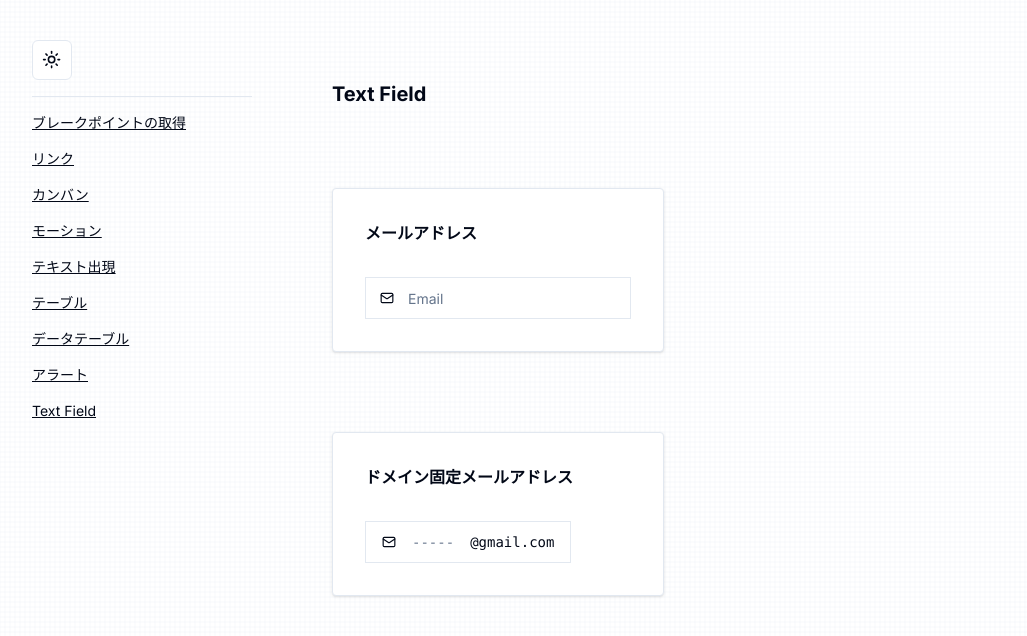
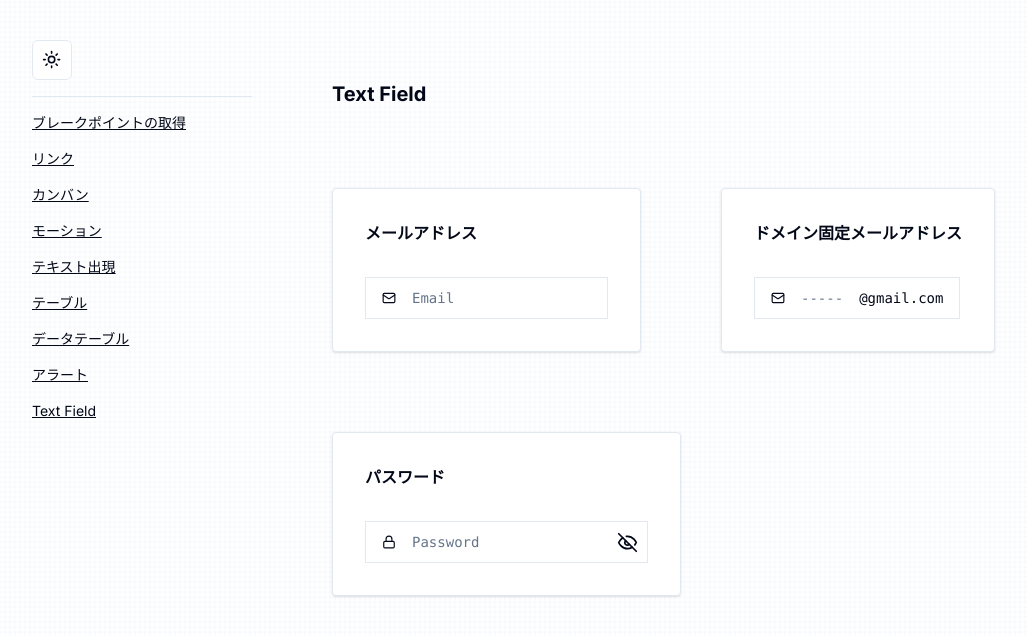
Before and after one commit to issnoj/expt-tailwind, a Next.js app: page /text-field in a window 1280 px wide. Shown: the top 636 px of the page, without its empty margins (8-1035 px from the left). Built offline with nearby package versions, Linux system fonts and the light colour scheme.

Commit message:
add input password

```diff
--- /dev/null
+++ b/components/text-field/input-password-sample.tsx
@@ -0,0 +1,68 @@
+'use client';
+
+import { useForm } from 'react-hook-form';
+import { zodResolver } from '@hookform/resolvers/zod';
+import { z } from 'zod';
+import {
+  Form,
+  FormControl,
+  FormField,
+  FormItem,
+  FormMessage,
+} from '@/components/ui/form';
+import { useState } from 'react';
+import { InputPassword } from '@/components/ui/text-field/input-password';
+
+const FormSchema = z.object({
+  password: z
+    .string()
+    .min(8, {
+      message: '8文字以上で入力してください',
+    })
+    .regex(/^(?=.*[a-z])(?=.*[A-Z])(?=.*\d)[a-zA-Z\d-_/*+.,!#$%&()~|]{8,}$/, {
+      message: '半角英数字・大文字・小文字を全て含めてください',
+    }),
+});
+
+export const InputPasswordSample = () => {
+  const [loading, setLoading] = useState(false);
+  const form = useForm<z.infer<typeof FormSchema>>({
+    resolver: zodResolver(FormSchema),
+    defaultValues: {
+      password: '',
+    },
+  });
+
+  const onSubmit = (data: z.infer<typeof FormSchema>) => {
+    console.log(data);
+    setLoading(true);
+    setTimeout(() => {
+      setLoading(false);
+    }, 1000);
+  };
+
+  return (
+    <div>
+      <Form {...form}>
+        <form
+          className="space-y-4"
+          noValidate
+          onSubmit={form.handleSubmit(onSubmit)}
+        >
+          <FormField
+            control={form.control}
+            name="password"
+            render={({ field }) => (
+              <FormItem>
+                <FormControl>
+                  <InputPassword disabled={loading} {...field} />
+                </FormControl>
+                <FormMessage />
+              </FormItem>
+            )}
+          />
+        </form>
+      </Form>
+    </div>
+  );
+};
--- a/components/text-field/text-field-page.tsx
+++ b/components/text-field/text-field-page.tsx
@@ -2,15 +2,21 @@ import { Content } from '@/components/ui/content';
 import { Board } from '@/components/ui/board';
 import { InputEmailSample } from '@/components/text-field/input-email-sample';
 import { InputEmailFixedDomainSample } from '@/components/text-field/input-email-fixed-domain-sample';
+import { InputPasswordSample } from '@/components/text-field/input-password-sample';
 
 export const TextFieldPage = () => {
   return (
     <Content title={'Text Field'}>
-      <Board title={'メールアドレス'}>
-        <InputEmailSample />
-      </Board>
-      <Board title={'ドメイン固定メールアドレス'}>
-        <InputEmailFixedDomainSample />
+      <div className={'flex flex-wrap gap-20'}>
+        <Board title={'メールアドレス'}>
+          <InputEmailSample />
+        </Board>
+        <Board title={'ドメイン固定メールアドレス'}>
+          <InputEmailFixedDomainSample />
+        </Board>
+      </div>
+      <Board className={'max-w-max'} title={'パスワード'}>
+        <InputPasswordSample />
       </Board>
     </Content>
   );
--- a/components/ui/board.tsx
+++ b/components/ui/board.tsx
@@ -13,10 +13,7 @@ export const Board = React.forwardRef<HTMLDivElement, Props>(
   ({ children, title, remark, id, className, ...props }, ref) => {
     return (
       <div
-        className={cn(
-          'w-full rounded border bg-background p-8 shadow',
-          className,
-        )}
+        className={cn('rounded border bg-background p-8 shadow', className)}
         id={id}
         ref={ref}
         {...props}
--- a/components/ui/text-field/input-email.tsx
+++ b/components/ui/text-field/input-email.tsx
@@ -13,17 +13,23 @@ type InputEmailProps = {
 export const InputEmail = React.forwardRef<HTMLInputElement, InputEmailProps>(
   ({ disabled, className, ...props }: InputEmailProps, ref) => {
     return (
-      <label className={cn('relative block border', className)}>
-        <div
-          className={cn(
-            'absolute bottom-0 top-0 flex w-[3em] items-center justify-center rounded-full text-sm',
-            disabled ? 'cursor-default' : 'cursor-pointer ',
-          )}
-        >
+      <label
+        className={cn(
+          'inline-flex gap-4 border border-input px-4 font-mono text-sm',
+          'focus-within:ring-2 focus-within:ring-ring',
+          disabled
+            ? 'cursor-not-allowed text-muted-foreground'
+            : 'cursor-pointer ',
+          className,
+        )}
+      >
+        <div className={cn('flex items-center')}>
           <Mail size={'1em'} />
         </div>
         <Input
-          className={'rounded-none border-0 pl-[3em]'}
+          className={
+            'disabled:opacity-1 rounded-none border-0 px-0 focus-visible:ring-0 focus-visible:ring-offset-0'
+          }
           disabled={disabled}
           id={'email'}
           placeholder={'Email'}
--- /dev/null
+++ b/components/ui/text-field/input-password.tsx
@@ -0,0 +1,60 @@
+'use client';
+
+import { cn } from '@/lib/utils';
+import { Eye, EyeOff, Lock } from 'lucide-react';
+import { Input } from '@/components/ui/input';
+import * as React from 'react';
+import { useState } from 'react';
+import { Button } from '@/components/ui/button';
+
+type InputPasswordProps = {
+  disabled?: boolean;
+  className?: string;
+};
+
+export const InputPassword = React.forwardRef<
+  HTMLInputElement,
+  InputPasswordProps
+>(({ disabled, className, ...props }: InputPasswordProps, ref) => {
+  const [showPassword, setShowPassword] = useState(false);
+  return (
+    <label
+      className={cn(
+        'inline-flex gap-4 border border-input pl-4 font-mono text-sm',
+        'focus-within:ring-2 focus-within:ring-ring',
+        disabled
+          ? 'cursor-not-allowed text-muted-foreground'
+          : 'cursor-pointer ',
+        className,
+      )}
+    >
+      <div className={cn('flex items-center')}>
+        <Lock size={'1em'} />
+      </div>
+      <Input
+        className={
+          'disabled:opacity-1 rounded-none border-0 px-0 focus-visible:ring-0 focus-visible:ring-offset-0'
+        }
+        disabled={disabled}
+        id={'email'}
+        placeholder={'Password'}
+        ref={ref}
+        type={showPassword ? 'text' : 'password'}
+        {...props}
+      />
+      <div>
+        <Button
+          className={cn('flex items-center rounded-none')}
+          onClick={() => setShowPassword((prev) => !prev)}
+          size={'icon'}
+          type={'button'}
+          variant={'ghost'}
+        >
+          {showPassword ? <Eye size={'1.5em'} /> : <EyeOff size={'1.5em'} />}
+        </Button>
+      </div>
+    </label>
+  );
+});
+
+InputPassword.displayName = 'InputPassword';
```
